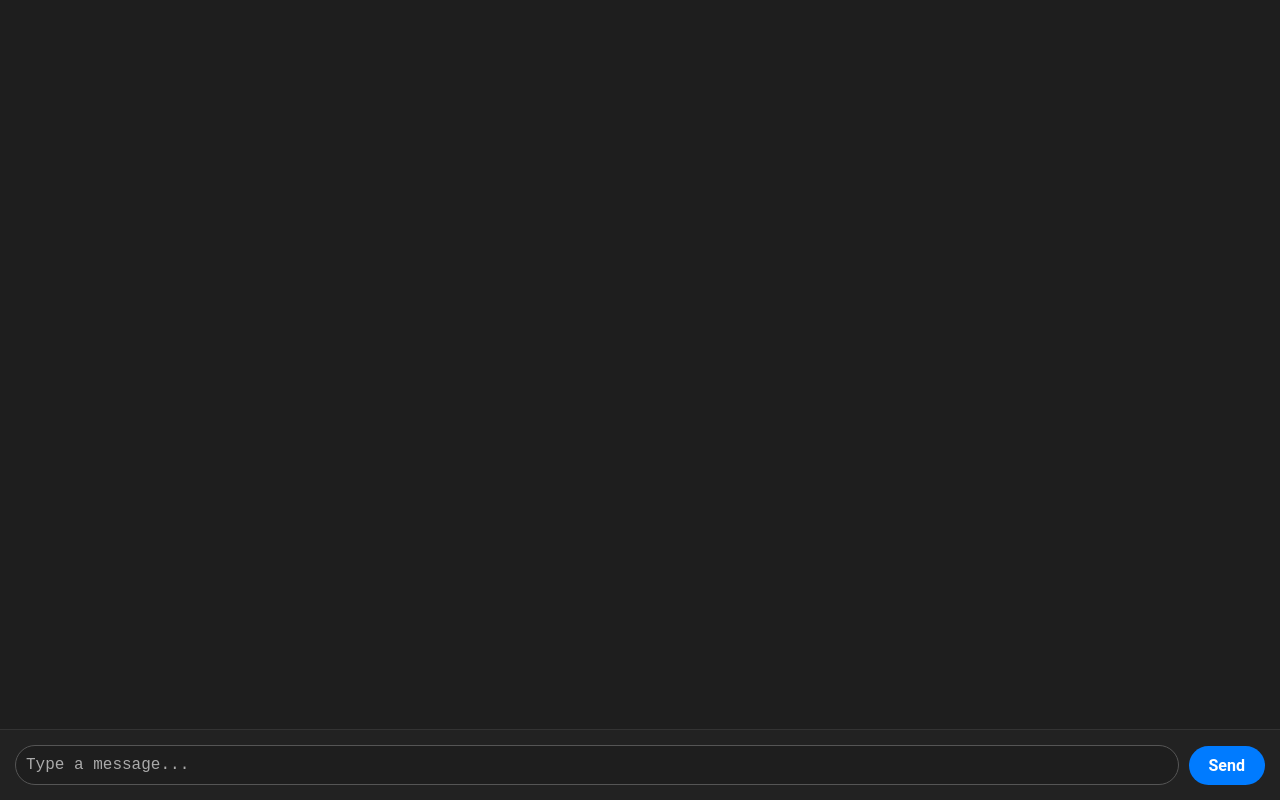
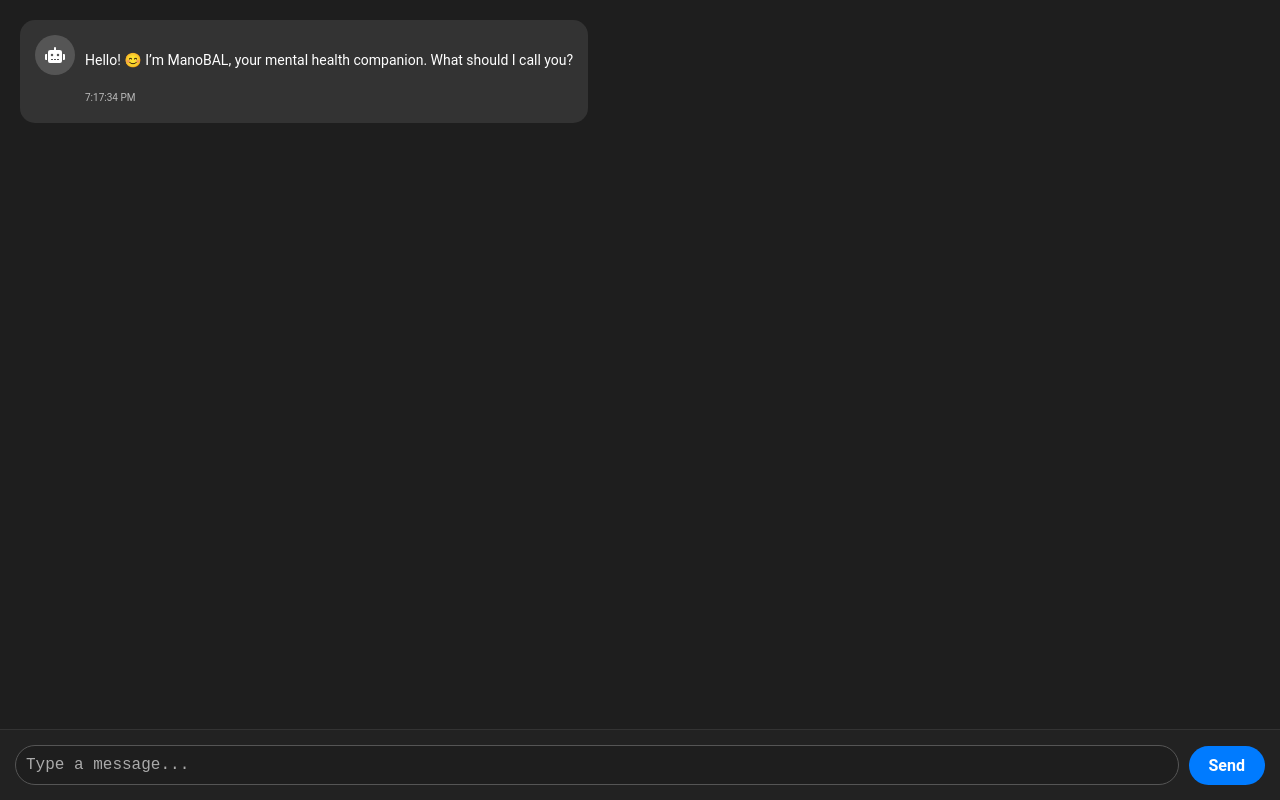
Before and after one commit to RamenDevourer/ManoBAL_Chatbot, a React (Vite) app in the folder frontend/: page / in a window 1280 px wide. Built offline with nearby package versions, Linux system fonts and the light colour scheme.

Commit message:
starting msg

```diff
--- a/frontend/src/App.jsx
+++ b/frontend/src/App.jsx
@@ -4,7 +4,9 @@ import { FaUserAlt, FaRobot } from 'react-icons/fa'; // Import icons for user an
 import './App.css';
 
 function App() {
-  const [chatHistory, setChatHistory] = useState([]);
+  const [chatHistory, setChatHistory] = useState([
+    { role: 'bot', message: 'Hello! 😊 I’m ManoBAL, your mental health companion. What should I call you?', timestamp: new Date().toLocaleTimeString() }
+  ]); // Initialize chat with a greeting message
   const [userMessage, setUserMessage] = useState('');
   const [isLoading, setIsLoading] = useState(false);
   const chatEndRef = useRef(null); // Reference to the end of the chat history
```
Also changed, not shown: 1 other file (tests, documents, lock files or other folders).
